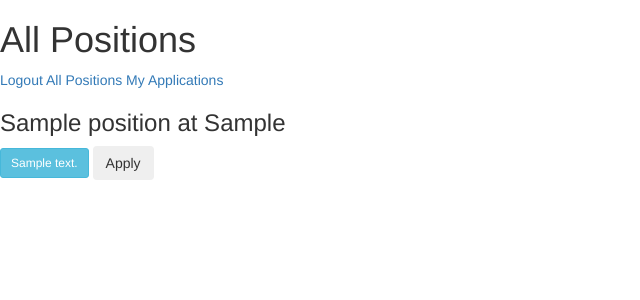
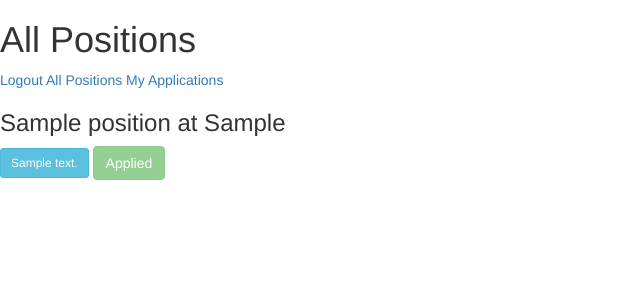
Before and after one commit to merdey/ApPy, a Django app: page /positions in a window 1280 px wide. Shown: the top 300 px of the page, without its empty margins (0-640 px from the left). Run offline with Django 3.2, Linux system fonts and the light colour scheme; a user stored in the database is signed in; tables that the repository leaves empty hold one stand-in row (values such as "Sample post"); parts of the project's set-up code (start-up, migrations or seed data) failed here and were passed over; some libraries are stand-ins or nearby versions.

Commit message:
Show which positions have been applied to

```diff
--- a/appy/views.py
+++ b/appy/views.py
@@ -53,6 +53,10 @@ def logout_view(request):
 @login_required
 def positions(request):
     positions = Position.objects.all()
+    applied_to = set([app.position for app in Application.objects.filter(user=request.user)])
+
+    for position in positions:
+        position.already_applied = position in applied_to
 
     return render(request, 'positions.html', {
         'positions': positions,
--- a/templates/positions.html
+++ b/templates/positions.html
@@ -12,7 +12,11 @@
             {% for tag in position.tags.all %}
                 <span class="btn btn-sm btn-info">{{ tag.description }}</span>
             {% endfor %}
-            <button class="btn" id="{{ position.id }}" onclick="apply({{ position.id }})" class="apply-button">Apply</button>
+            {% if not position.already_applied %}
+                <button class="btn" id="{{ position.id }}" onclick="apply({{ position.id }})" class="apply-button">Apply</button>
+            {% else %}
+                <button class="btn btn-success" disabled>Applied</button>
+            {% endif %}
         </div>
     {% endfor %}
 
@@ -23,7 +27,7 @@
                 position_id: id,
             }
             $.post('/apply', data, function() {
-                $('button#' + id).addClass('btn-success');
+                $('button#' + id).text('Applied').addClass('btn-success').attr(“disabled”, true);;
             });
         };
     </script>
```
